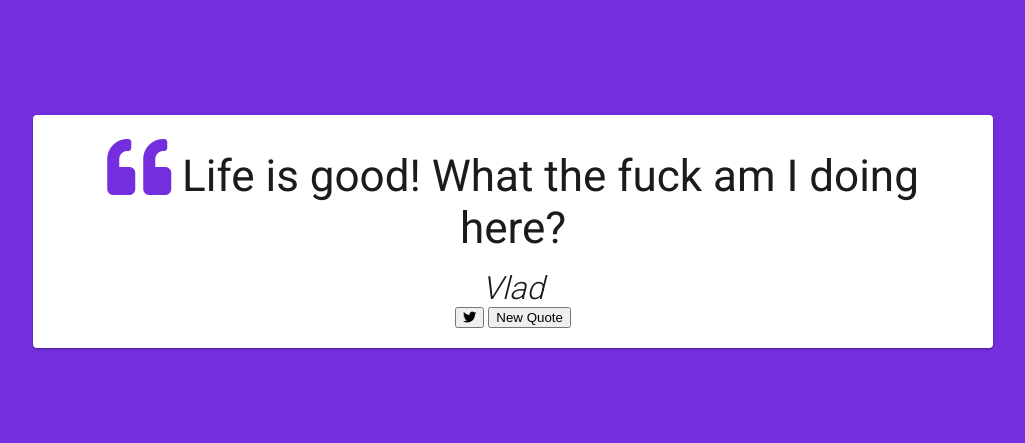
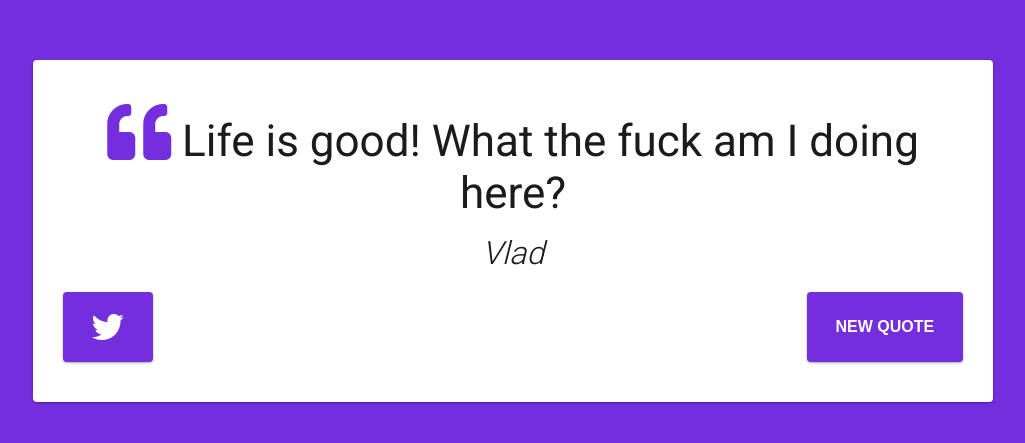
Before and after one commit to VladTzaru/infinity-scroll-ts, a website: page index.html in a window 1280 px wide. Shown: the part 169-612 px from the top of the page, without its empty margins (127-1152 px from the left). Drawn offline with Linux system fonts and the light colour scheme.

Commit message:
Styled buttons

```diff
--- a/styles.css
+++ b/styles.css
@@ -17,7 +17,7 @@ body {
   text-align: center;
   width: auto;
   max-width: 900px;
-  padding: 20px 30px;
+  padding: 40px 30px;
   border-radius: 4px;
   background-color: #fff;
   box-shadow: 0 1px 3px rgba(0, 0, 0, 0.12), 0 1px 2px rgba(0, 0, 0, 0.24);
@@ -49,6 +49,35 @@ body {
   font-style: italic;
 }
 
+.button-container {
+  margin-top: 20px;
+  display: flex;
+  justify-content: space-between;
+}
+
+button {
+  cursor: pointer;
+  text-transform: uppercase;
+  font-size: 1rem;
+  font-weight: bold;
+  padding: 1.2rem 1.8rem;
+  border: none;
+  border-radius: 4px;
+  color: #fff;
+  background-color: #742edd;
+  outline: none;
+  box-shadow: 0 1px 3px rgba(0, 0, 0, 0.12), 0 1px 2px rgba(0, 0, 0, 0.24);
+  transition: all 0.3s cubic-bezier(.25, .8, .25, 1);
+}
+
+button:hover {
+  box-shadow: 0 14px 28px rgba(0, 0, 0, 0.25), 0 10px 10px rgba(0, 0, 0, 0.22);
+}
+
+.fa-twitter {
+  font-size: 2rem;
+}
+
 /* MQ: Tablet or Smaller */
 @media screen and (max-width: 1000px) {
   .quote-container {
```
